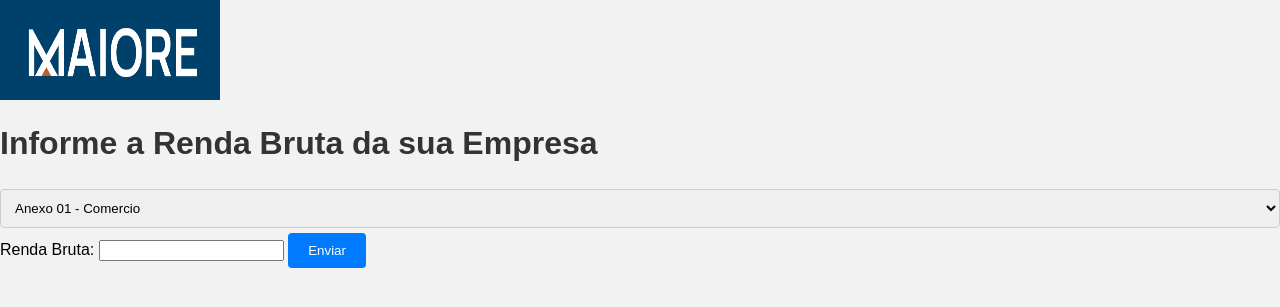
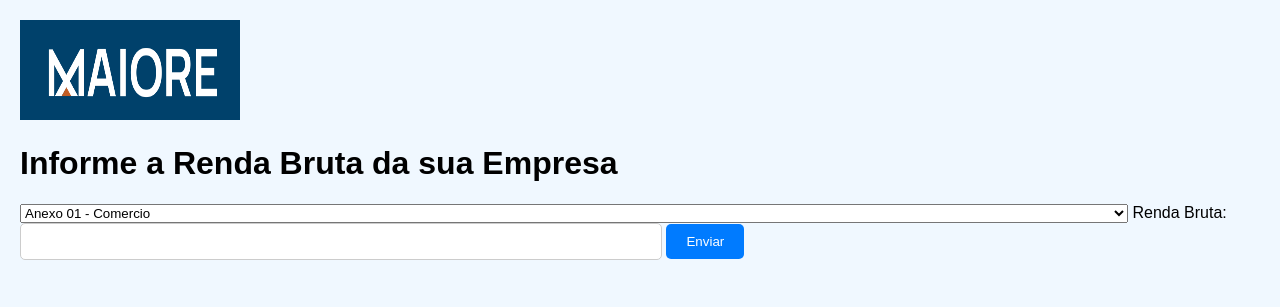
Before and after one commit to danielaniceto/ferramenta_calculo_imposto, a Flask app: page / in a window 1280 px wide. Shown: the top 307 px of the page. Run offline with Flask 3, Linux system fonts and the light colour scheme.

Commit message:
Atividades ate as 17:25, 23/04

```diff
--- a/static/css/receita_bruta.css
+++ b/static/css/receita_bruta.css
@@ -1,53 +1,44 @@
-/* Estilo para o corpo da página */
 body {
-    font-family: Arial, sans-serif;
-    background-color: #f2f2f2;
-    margin: 0;
-    padding: 0;
+    background-color: #f0f8ff; /* Azul claro */
+    font-family: Arial, sans-serif; /* Fonte padrão */
+    margin: 0; /* Remove margens */
+    padding: 20px; /* Espaçamento interno */
 }
 
-/* Estilo para o contêiner principal */
 .container {
-    width: 80%;
-    margin: 20px auto;
-    background-color: #fff;
-    padding: 20px;
-    border-radius: 8px;
-    box-shadow: 0 0 10px rgba(0, 0, 0, 0.1);
+    max-width: 600px; /* Largura máxima do conteúdo */
+    margin: 0 auto; /* Centralizar na tela */
 }
 
-/* Estilo para os elementos de formulário */
-input[type="text"], select {
-    width: 100%;
-    padding: 10px;
-    margin: 5px 0;
-    border: 1px solid #ccc;
-    border-radius: 4px;
-    box-sizing: border-box;
+.form-group {
+    margin-bottom: 20px; /* Espaçamento entre os campos */
 }
 
-/* Estilo para botões */
+label {
+    display: block; /* Exibe os labels em uma nova linha */
+    margin-bottom: 5px; /* Espaçamento inferior do label */
+    font-weight: bold; /* Texto em negrito */
+}
+
+input[type="text"],
+input[type="number"] {
+    width: 50%; /* Preenche toda a largura do container pai */
+    padding: 10px; /* Espaçamento interno */
+    border: 1px solid #ccc; /* Borda cinza */
+    border-radius: 5px; /* Cantos arredondados */
+}
+
 button {
-    background-color: #007bff;
-    color: #fff;
-    padding: 10px 20px;
-    border: none;
-    border-radius: 4px;
-    cursor: pointer;
+    background-color: #007bff; /* Azul */
+    color: #fff; /* Texto branco */
+    padding: 10px 20px; /* Espaçamento interno */
+    border: none; /* Remove a borda */
+    border-radius: 5px; /* Cantos arredondados */
+    cursor: pointer; /* Cursor ao passar por cima */
 }
 
 button:hover {
-    background-color: #0056b3;
-}
-
-/* Estilo para títulos */
-h1, h2 {
-    color: #333;
-}
-
-/* Estilo para mensagens de erro */
-.error-message {
-    color: red;
+    background-color: #0056b3; /* Azul escuro ao passar por cima */
 }
 
 .imglogo{
```
